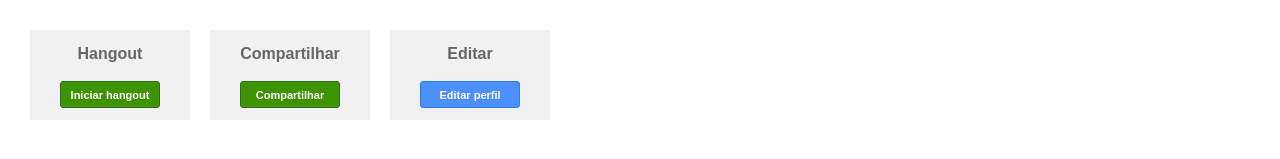
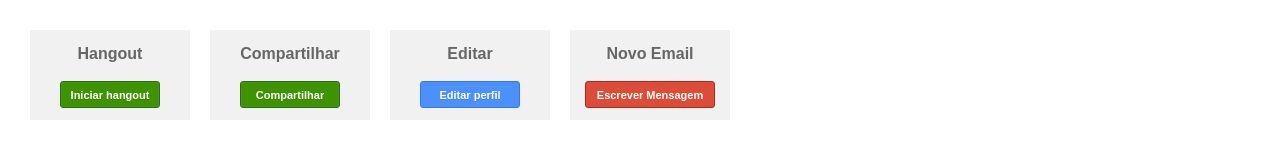
Before and after one commit to d3nnmak/google_plus_css3_buttons, a plain HTML site: page example.html in a window 1280 px wide. Shown: the part 71-230 px from the top of the page. Drawn offline with Linux system fonts and the light colour scheme.

Commit message:
New Button! Gmail Send message

```diff
--- a/example.html
+++ b/example.html
@@ -26,6 +26,11 @@
 			Editar<br/><br/>
 			<button class="editar">Editar perfil</button>
 		</div>
+
+		<div class="box">
+			Novo Email<br/><br/>
+			<button class="newEmail">Escrever Mensagem</button>
+		</div>
 	</div>
 
 </body>
--- a/styles/buttons.css
+++ b/styles/buttons.css
@@ -142,3 +142,72 @@
 			0px 1px 0px rgba(255,255,255,0);
 
 }
+
+
+/* ========= Escrever Email ========= */
+button.newEmail {
+	width:130px;
+	background: -moz-linear-gradient(
+		top,
+		#dd4c39 0%,
+		#dd4c39);
+	background: -webkit-gradient(
+		linear, left top, left bottom,
+		from(#dd4c39),
+		to(#dd4c39));
+	border-radius: 3px;
+	-moz-border-radius: 3px;
+	-webkit-border-radius: 3px;
+	border: 1px solid #b0291a;
+	-moz-box-shadow:
+		0px 0px 0px rgba(000,000,000,0),
+		inset 0px 0px 0px rgba(255,255,255,0.7);
+	-webkit-box-shadow:
+		0px 0px 0px rgba(000,000,000,0),
+		inset 0px 0px 0px rgba(255,255,255,0.7);
+	text-shadow:
+		0px 0px 0px rgba(51,48,46,0.3),
+		0px 0px 0px rgba(227,103,50,0.5);
+}
+
+button.newEmail:hover {
+	background: -moz-linear-gradient(
+		top,
+		#dd4c39 0%,
+		#c63828);
+	background: -webkit-gradient(
+		linear, left top, left bottom,
+		from(#dd4c39),
+		to(#c63828));
+	border: 1px solid #b0291a;
+	-moz-box-shadow:
+		0px 1px 2px rgba(000,000,000,0.2),
+		inset 0px 0px 1px rgba(255,255,255,0.7);
+	-webkit-box-shadow:
+		0px 1px 2px rgba(000,000,000,0.2),
+		inset 0px 0px 1px rgba(255,255,255,0.7);
+	text-shadow:
+		0px -1px 0px rgba(51,48,46,0.3),
+		0px 1px 0px rgba(227,103,50,0.5);
+}
+
+button.newEmail:active {
+	background: -moz-linear-gradient(
+		top,
+		#dd4c39 0%,
+		#c63828);
+	background: -webkit-gradient(
+		linear, left top, left bottom,
+		from(#dd4c39),
+		to(#c63828));
+	border: 1px solid #b0291a;
+	-moz-box-shadow:
+		0px 1px 0px rgba(000,000,000,0),
+		inset 0px 0px 1px rgba(31,31,31,0.5);
+	-webkit-box-shadow:
+		0px 1px 0px rgba(000,000,000,0),
+		inset 0px 0px 1px rgba(31,31,31,0.5);
+	text-shadow:
+		0px -1px 0px rgba(51,48,46,0.3),
+		0px 1px 0px rgba(227,103,50,0.5);
+}
```
